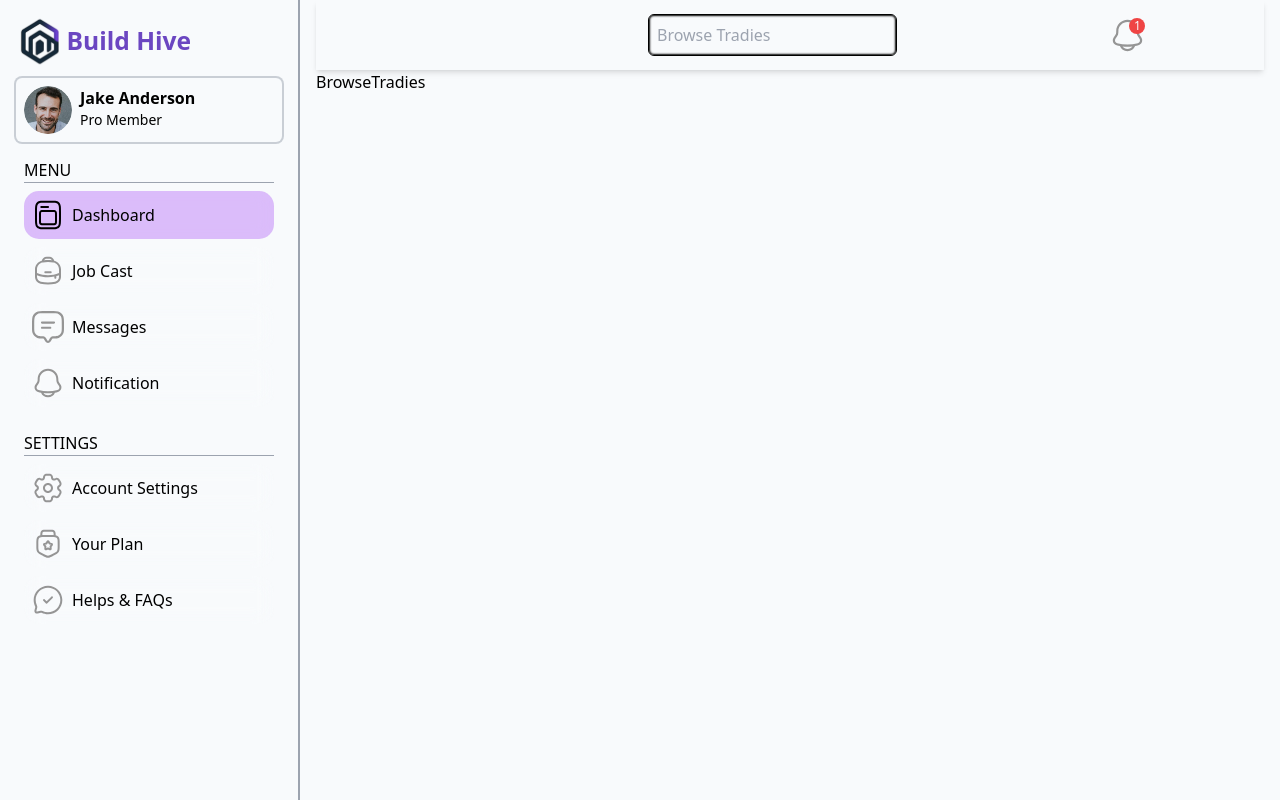
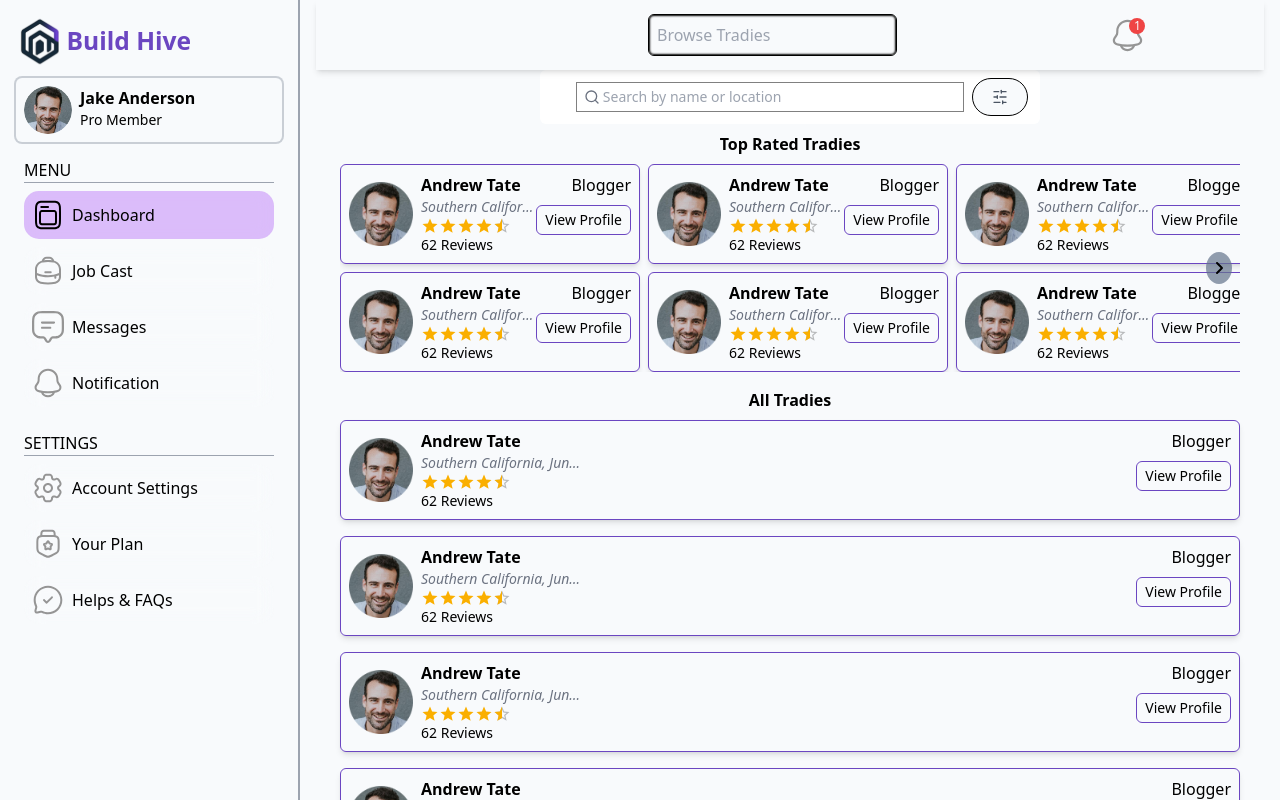
Before and after one commit to FlameGreat-1/BuildHive-Frontend, a React (Vite) app: page /app/client/home/browse-tradies in a window 1280 px wide. Built offline with nearby package versions, Linux system fonts and the light colour scheme.

Commit message:
finished browse tradie section

```diff
--- /dev/null
+++ b/src/generalComponents/SearchInput.tsx
@@ -0,0 +1,99 @@
+import { useState } from "react";
+import { Search, SlidersHorizontal } from "lucide-react"; // or FontAwesome
+import { tradeOptions } from "@/utils/TradeOptions";// adjust path
+import PurpleBtn from "./purpleBtn";
+
+const TradeSearch = () => {
+  const [showFilters, setShowFilters] = useState(false);
+  const [budget, setBudget] = useState([1000, 6000]);
+  const [selectedTrades, setSelectedTrades] = useState<string[]>([]);
+
+  const handleFilters = ()=>{
+    setShowFilters(false)
+  }
+
+  const toggleTrade = (value: string) => {
+    setSelectedTrades((prev) =>
+      prev.includes(value) ? prev.filter((v) => v !== value) : [...prev, value]
+    );
+  };
+
+  return (
+    <div className="relative  w-full max-w-[500px] mx-auto">
+      {/* Search bar */}
+      <div className="flex items-center gap-2  px-3 py-2 rounded-md  bg-white">
+        <Search className="w-4 h-4 relative right-[-2rem] text-gray-500" />
+        <input
+          type="text"
+          placeholder="      Search by name or location"
+          className="flex-1 outline-none text-sm"
+        />
+        <button type="button" title="showFilters" className="bg-light-white border border-black rounded-full" onClick={() => setShowFilters(!showFilters)}>
+          <SlidersHorizontal className="w-3 md:w-4  h-3 md:h-4 text-gray-600" />
+        </button>
+      </div>
+      {showFilters && (
+        <div className="absolute z-10 mt-2 flex flex-col items-center w-full bg-white shadow-lg rounded-md p-4 space-y-4 max-h-[60vh] hide-scroll overflow-y-auto border border-primary-purple ">
+          {/* Budget Slider */}
+          <div>
+            <p className="text-sm md:text-lg  mb-1 text-center font-bold">Budget</p>
+            <div className="flex flex-col border p-2 items-center text-xs text-gray-500">
+              <span>Min: {budget[0]}</span>
+              <input
+                title="budgetMin"
+                type="range"
+                min="0"
+                max="5000"
+                value={budget[0]}
+                onChange={(e) => setBudget([+e.target.value, budget[1]])}
+              />
+              <input
+                title="budgetMax"
+                type="range"
+                min="5000"
+                max="10000"
+                value={budget[1]}
+                onChange={(e) => setBudget([budget[0], +e.target.value])}
+              />
+              <span>Max: {budget[1]}</span>
+            </div>
+          </div>
+
+          {/* Trade filters */}
+          <div className="flex flex-wrap justify-between w-full gap-1">
+            {tradeOptions.map((tradeOption) => (
+              tradeOption.options.map((option) => (
+                <button
+                  type="button"
+                  key={option.value}
+                  onClick={() => toggleTrade(option.value)}
+                  className={`px-3 w-fit py-1 text-xs text-nowrap hover:text-black focus:text-black rounded-full bg-light-white border border-black ${selectedTrades.includes(option.value)
+                    ? "bg-blue-600 border-blue-600"
+                    : "text-gray-700"
+                    }`}
+                >
+                  {option.label}
+                </button>
+              )))
+            )}
+          </div>
+
+          {/* <button
+            onClick={handleFilters}
+            type="button"
+            className="w-fit self-center bg-blue-600 text-white py-2 rounded-md text-sm">
+            Apply
+          </button> */}
+          <PurpleBtn
+          text='Apply'
+          upperCase="false"
+          classes=""
+          click={handleFilters}
+          />
+        </div>
+      )}
+    </div>
+  );
+};
+
+export default TradeSearch;
--- a/src/userRoles/client/browseTradies/BrowseTradies.tsx
+++ b/src/userRoles/client/browseTradies/BrowseTradies.tsx
@@ -1,7 +1,127 @@
+import TradeSearch from "@/generalComponents/SearchInput"
+import TradieComponent, { type TradieCompProps } from "./components/TradieComponent"
+import profilePic from '@/assets/images/profilePic.png'
+import { FontAwesomeIcon } from "@fortawesome/react-fontawesome"
+import { faAngleRight } from "@fortawesome/free-solid-svg-icons"
+
+
+const tradiesArray: TradieCompProps[] = [
+  {
+    name: 'andrew tate',
+    pic: profilePic,
+    address: 'Southern California, Jungle Side',
+    rating: 4.5,
+    noOfRatings: 62,
+    occupation: 'blogger'
+
+  },
+  {
+    name: 'andrew tate',
+    pic: profilePic,
+    address: 'Southern California, Jungle Side',
+    rating: 4.5,
+    noOfRatings: 62,
+    occupation: 'blogger'
+
+  },
+  {
+    name: 'andrew tate',
+    pic: profilePic,
+    address: 'Southern California, Jungle Side',
+    rating: 4.5,
+    noOfRatings: 62,
+    occupation: 'blogger'
+
+  },
+  {
+    name: 'andrew tate',
+    pic: profilePic,
+    address: 'Southern California, Jungle Side',
+    rating: 4.5,
+    noOfRatings: 62,
+    occupation: 'blogger'
+
+  },
+  {
+    name: 'andrew tate',
+    pic: profilePic,
+    address: 'Southern California, Jungle Side',
+    rating: 4.5,
+    noOfRatings: 62,
+    occupation: 'blogger'
+
+  },
+  {
+    name: 'andrew tate',
+    pic: profilePic,
+    address: 'Southern California, Jungle Side',
+    rating: 4.5,
+    noOfRatings: 62,
+    occupation: 'blogger'
+
+  },
+  {
+    name: 'andrew tate',
+    pic: profilePic,
+    address: 'Southern California, Jungle Side',
+    rating: 4.5,
+    noOfRatings: 62,
+    occupation: 'blogger'
+
+  },
+  {
+    name: 'andrew tate',
+    pic: profilePic,
+    address: 'Southern California, Jungle Side',
+    rating: 4.5,
+    noOfRatings: 62,
+    occupation: 'blogger'
+
+  },
+  {
+    name: 'andrew tate',
+    pic: profilePic,
+    address: 'Southern California, Jungle Side',
+    rating: 4.5,
+    noOfRatings: 62,
+    occupation: 'blogger'
+
+  },
+]
 
 const BrowseTradies = () => {
   return (
-    <div>BrowseTradies</div>
+    <div className="w-full flex sm:px-4 flex-col overflow-auto">
+      <TradeSearch />
+
+      {/* Top Rated Tradies Section */}
+      <div className="flex flex-col w-full  p-2 gap-2 relative">
+        <p className="font-semibold self-center">Top Rated Tradies</p>
+        <div className="w-full overflow-x-auto hide-scroll">
+          <div className={`grid grid-rows-2 md:max-w-[600px] lg:max-w-[700px] ${/*auto-cols-[minmax(300px,1fr)] sm:auto-cols-[minmax(350px,1fr)]*/ ''} grid-flow-col  gap-2`}>
+            {
+              tradiesArray.map((tradie, index) => (
+                <TradieComponent {...tradie} key={index} />
+              ))
+            }
+          </div>
+        </div>
+        <FontAwesomeIcon
+          className="absolute bg-slate-500/70 p-2 rounded-[50%] top-1/2 right-4"
+          icon={faAngleRight} />
+      </div>
+      {/* All Tradies Section */}
+      <div className="flex w-full flex-col p-2 gap-2">
+        <p className="font-semibold self-center">All Tradies</p>
+        <div className="flex flex-col justify-center sm:justify-between w-full  gap-2 lg:gap-4">
+          {
+            tradiesArray.map((tradie, index) => (
+              <TradieComponent {...tradie} key={index} />
+            ))
+          }
+        </div>
+      </div>
+    </div>
   )
 }
 
--- /dev/null
+++ b/src/userRoles/client/browseTradies/components/TradieComponent.tsx
@@ -0,0 +1,43 @@
+import { Rating } from '@mui/material'
+
+
+export interface TradieCompProps{
+    pic:string;
+    name:string;
+    address:string;
+    rating:number;
+    noOfRatings:number;
+    occupation:string;
+}
+
+const TradieComponent = ({pic,name,address,rating,noOfRatings,occupation}:TradieCompProps) => {
+    return (
+        <div className='flex w-full min-w-[300px]  border border-primary-purple rounded-md shadow-md justify-between p-2 '>
+            <div className="flex gap-2 w-fit">
+                <img
+                    className='w-12 aspect-square object-contain md:w-16'
+                    src={pic}
+                    alt="Profile Pic" />
+                <div className="flex flex-col overflow-hidden">
+                    <p className="text-black font-semibold capitalize">{name}</p>
+                    <address
+                    title={address}
+                    className="text-gray-500 max-w-[120px] sm:max-w-[150px] md:max-w-[160px] text-sm truncate  ">{address}</address>
+                    <Rating
+                        size='small'
+                        name='read-only-rating'
+                        value={rating ?? 0}
+                        precision={0.5}
+                        readOnly />
+                    <p className="text-xs md:text-sm">{noOfRatings} Reviews</p>
+                </div>
+            </div>
+            <div className="flex flex-col gap-2 items-end w-fit">
+                <p className="text-black capitalize">{occupation}</p>
+                <p className='border border-primary-purple rounded-md w-fit p-1 px-2 hover:cursor-pointer hover:font-bold text-center text-sm text-nowrap '>View Profile</p>
+            </div>
+        </div>
+    )
+}
+
+export default TradieComponent
--- a/src/userRoles/client/dashboard/components/Sidebar.tsx
+++ b/src/userRoles/client/dashboard/components/Sidebar.tsx
@@ -62,7 +62,7 @@ const Sidebar = ({ showSidebar, hideSidebar }: SideBarProps) => {
     return (
         <div
             id='sidebar'
-            className={`${!showSidebar && ''} w-[90%] md:w-full  relative max-w-full p-4 z-[100] bg-light-white`}>
+            className={`${!showSidebar && ''} w-[90%] md:w-full  relative max-w-full p-4 md:pl-8 lg:pl-4 z-[100] bg-light-white`}>
 
             <div className="w-full flex justify-between items-center">
                 <BuildHiveIcon hideText={true} />
--- a/src/userRoles/client/home/ClientHomepage.tsx
+++ b/src/userRoles/client/home/ClientHomepage.tsx
@@ -192,7 +192,7 @@ const ClientHome = () => {
                             recentJobs.map((job, index) => (
                                 <tr
                                     key={index}
-                                    className="shadow-md ring-gray-400 hover:shadow-lg focus:shadow-lg rounded-md  ">
+                                    className="shadow-md ring-2 ring-gray-400 hover:shadow-lg focus:shadow-lg rounded-md  ">
                                     <td className='text-center items-center p-2'>
                                         <div className="flex-start flex-col">
                                             <p className="font-semibold max-w-[200px] truncate"
--- a/src/userRoles/client/myJobs/MyJobs.tsx
+++ b/src/userRoles/client/myJobs/MyJobs.tsx
@@ -138,7 +138,7 @@ const MyJobs = () => {
             <div className="flex flex-col gap-4 p-2 w-full justify-between ">
                 {
                     jobsPosted.map((job, index) => (
-                        <div className="w-full gap-4  flex shadow-md p-2 " key={index}>
+                        <div className="w-full gap-4 border flex shadow-md p-2 " key={index}>
                             <div className="w-1/2 flex flex-col justify-between gap-1">
                                 <p className="font-semibold text-md md:text-xl">{job.title}</p>
                                 <p className="w-full text-sm md:text-md md:truncate line-clamp-2">{job.description}</p>
@@ -149,9 +149,9 @@ const MyJobs = () => {
                                 w-fit text-sm md:text-md rounded-md p-1`}>{job.status}</p>
                             </div>
                             <div className="w-1/2 flex justify-end">
-                            <div className='flex flex-col '>
+                                <div className='flex flex-col text-right items-end'>
                                     <p className='text-sm md:text-md'>Bids: {job.bids}</p>
-                            <p className='text-sm md:text-md '>Posted:<br className='md:hidden'/> {parseDate(job.posted)}</p>
+                                    <p className='text-xs md:text-md flex flex-wrap'>Posted: {parseDate(job.posted)}</p>
                                     <div className="flex gap-2 text-secondary-blue md:gap-4 text-sm">
                                         <p>Details</p>
                                         <p>Message</p>
```
Also changed, not shown: src/userRoles/client/postJobs/PostJobs.tsx (+10 -10 lines). Lines whose indentation alone changed are shown as unchanged.
